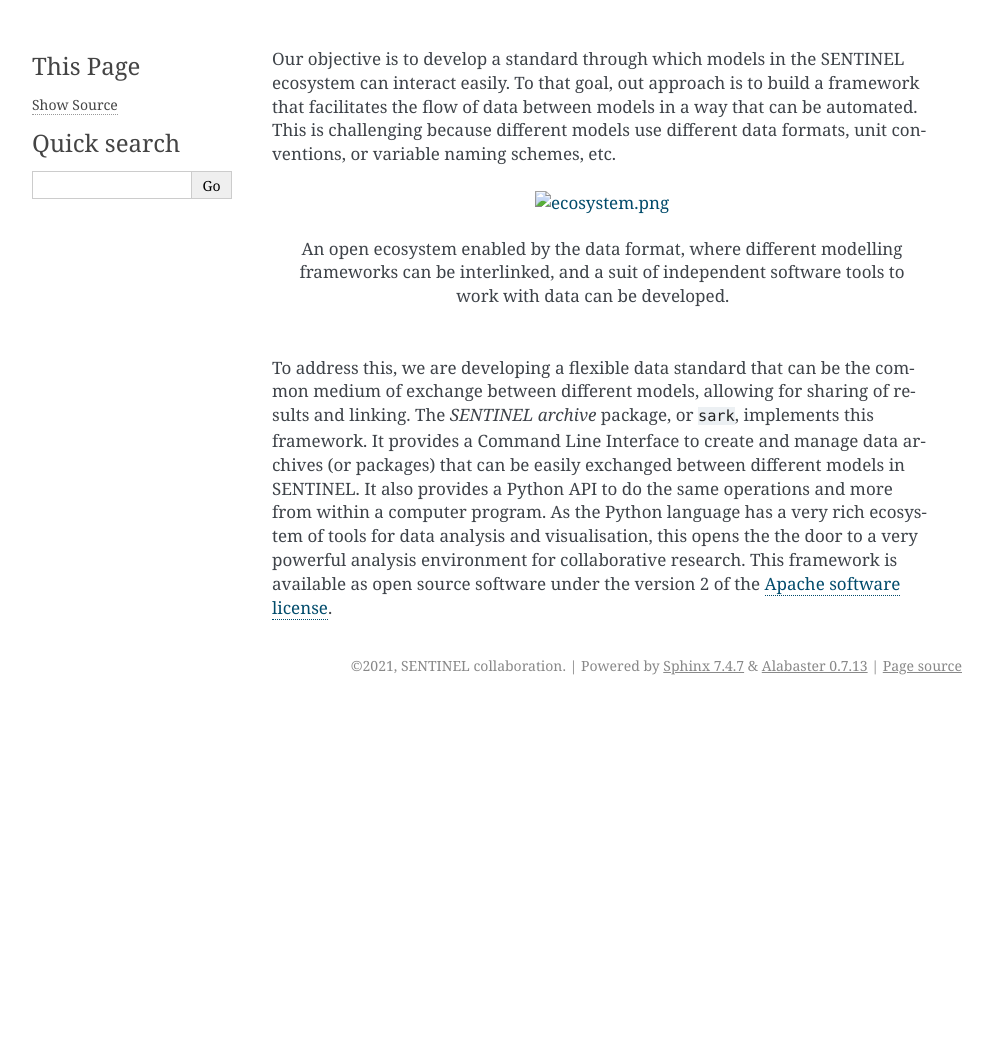
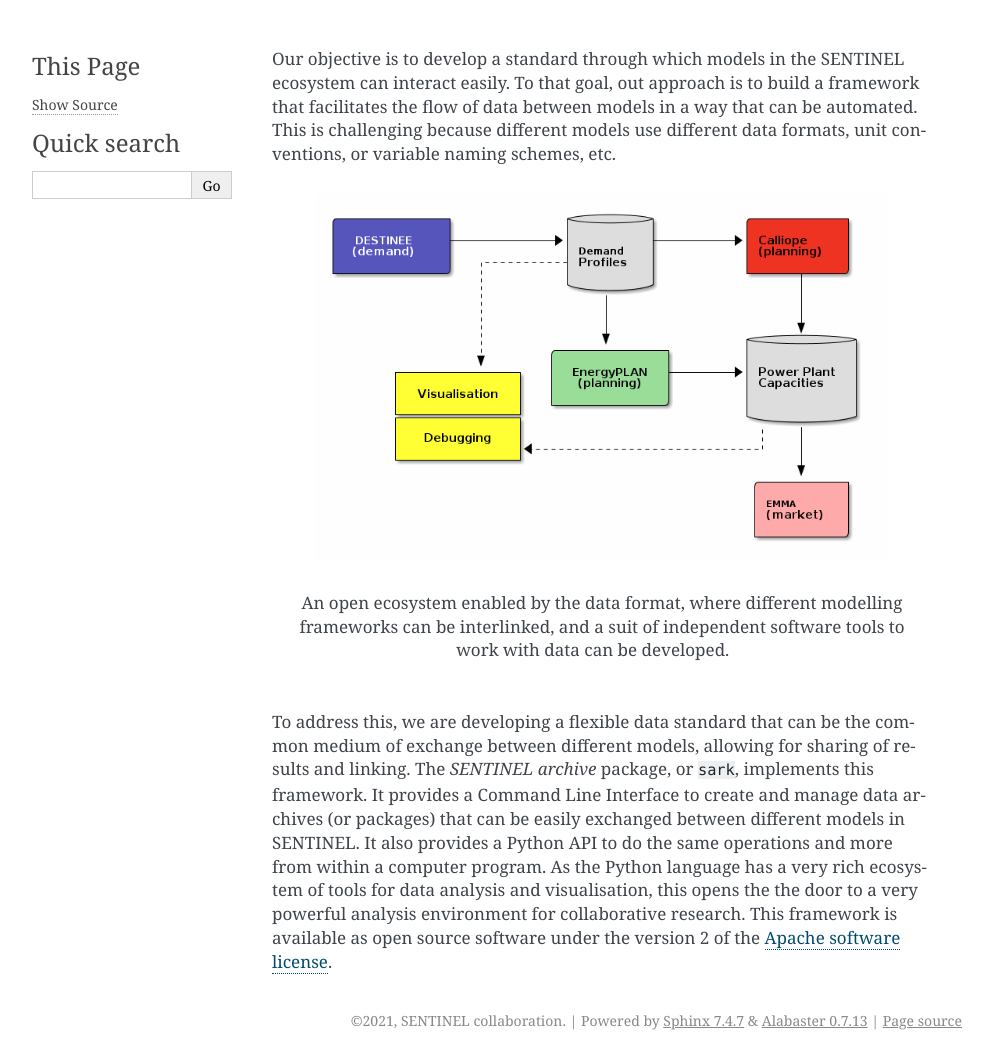
Before and after one commit to sentinel-energy/friendly_data, a Sphinx documentation site: the page built from doc/intro.rst, in a window 1280 px wide. Shown: the whole page, without its empty margins (148-1141 px from the left). Built offline with Sphinx 7.4.7, drawn with Linux system fonts in a browser that asks for light colours; pages that are not in the unit, such as notebooks, are missing from menus; before the commit the page ends 900 px from its top, so only the background shows below that.

Commit message:
doc/_static/images: add ecosystem diagram to repo
Instead of generating the diagram before publishing, generate it
offline add the image to the repo.

```diff
--- a/doc/intro.rst
+++ b/doc/intro.rst
@@ -5,7 +5,7 @@ in a way that can be automated. This is challenging because different
 models use different data formats, unit conventions, or variable
 naming schemes, etc.
 
-.. figure:: ecosystem.png
+.. figure:: _static/images/ecosystem.png
    :width: 90%
    :align: center
 
```
Also changed, not shown: doc/_static/images/ecosystem.png (added), 2 other files.
